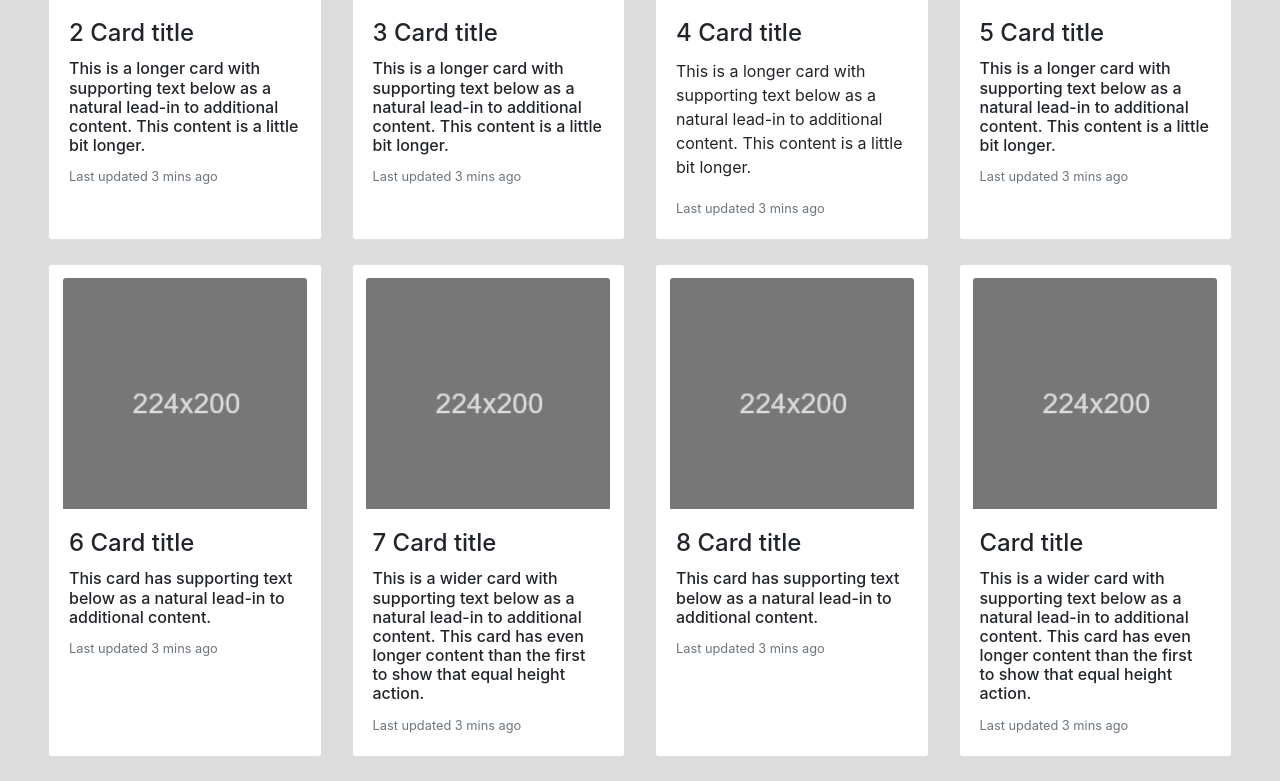
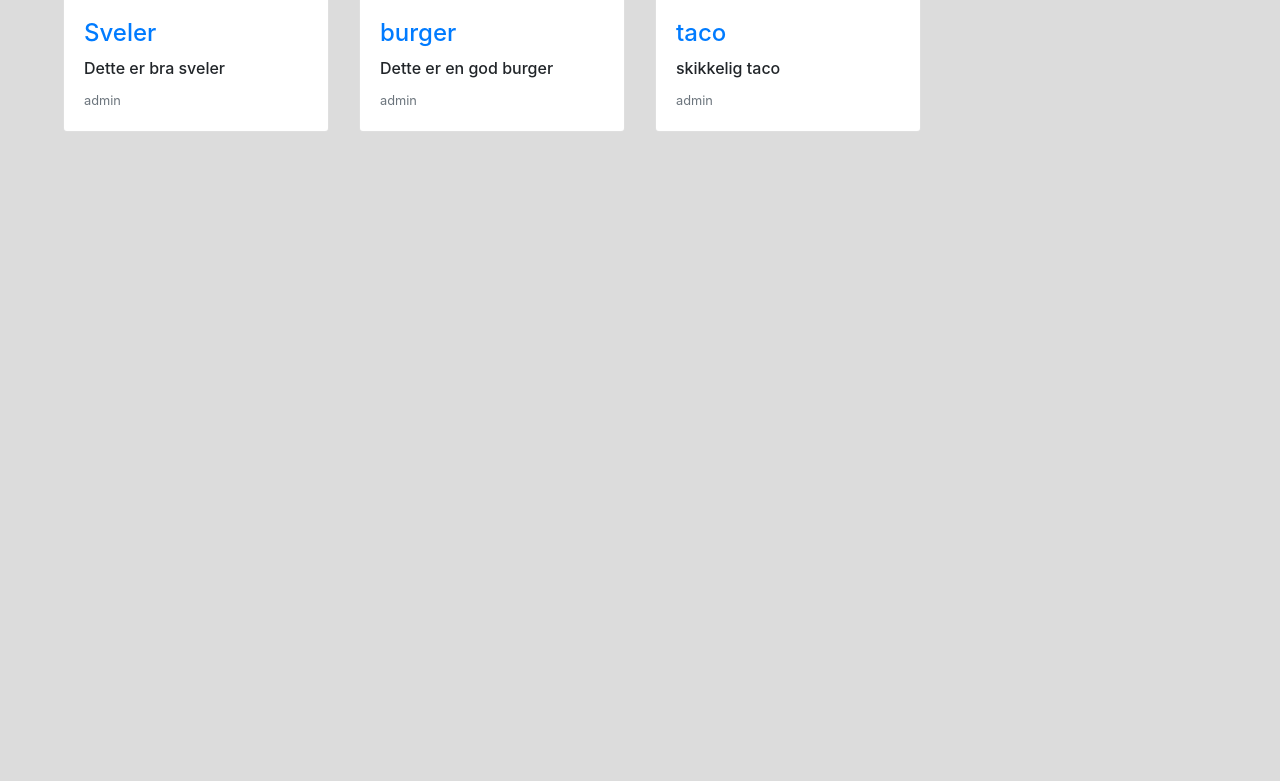
Before and after one commit to Zmrihawy/ProgramvareUtvikling, a Django app: page / in a window 1280 px wide. Shown: the part 911-1692 px from the top of the page. After the commit the page ends 1042 px from the top, so only its background shows below. Run offline with Django 3.2, Linux system fonts and the light colour scheme; data comes from the database, SQL or seed files in the repository; parts of the project's set-up code (start-up, migrations or seed data) failed here and were passed over; some libraries are stand-ins or nearby versions.

Commit message:
added container to all contribute htmls and fixed searchresults. added recipe list on browse page
added container to all contribute htmls to mage them look better and fixed searchresults so that showing amount of results and ingredient searched for didnt interfeer with the images. added recipe list on browse page that shows up in random order for each time

```diff
--- a/chefsApprentice/browse/templates/browse/browse.html
+++ b/chefsApprentice/browse/templates/browse/browse.html
@@ -27,84 +27,26 @@
         </div>
       </div>
 
-
+    <!-- shows recipes on frontpage in random sequence -->
     <div class="row mr-5 ml-5">
-        <div class="card-deck">
-
+        {% for recipe in recipes %}
+        <div class="col-md-3">
             <div class="card mb-4">
-                <img class="card-img-top img-fluid" src="{% static "browse/images/example.png" %}" alt="Card image cap">
+                <img class="card-img-top img-fluid" src="{{ recipe.image.url }}" alt="Card image cap">
                 <div class="card-body">
-                    <h4 class="card-title">2 Card title</h4>
-                    <h6 class="card-text">This is a longer card with supporting text below as a natural lead-in to additional content. This content is a little bit longer.</h6>
-                    <p class="card-text"><small class="text-muted">Last updated 3 mins ago</small></p>
-                </div>
-            </div>
-            <div class="w-100 d-none d-sm-block d-md-none"><!-- wrap every 2 on sm--></div>
-            <div class="card mb-4">
-                <img class="card-img-top img-fluid" src="{% static "browse/images/example.png" %}" alt="Card image cap">
-                <div class="card-body">
-                    <h4 class="card-title">3 Card title</h4>
-                    <h6 class="card-text">This is a longer card with supporting text below as a natural lead-in to additional content. This content is a little bit longer.</h6>
-                    <p class="card-text"><small class="text-muted">Last updated 3 mins ago</small></p>
-                </div>
-            </div>
-            <div class="w-100 d-none d-md-block d-lg-none"><!-- wrap every 3 on md--></div>
-            <div class="card mb-4">
-                <img class="card-img-top img-fluid" src="{% static "browse/images/example.png" %}" alt="Card image cap">
-                <div class="card-body">
-                    <h4 class="card-title">4 Card title</h4>
-                    <p class="card-text">This is a longer card with supporting text below as a natural lead-in to additional content. This content is a little bit longer.</p>
-                    <p class="card-text"><small class="text-muted">Last updated 3 mins ago</small></p>
-                </div>
-            </div>
-            <div class="w-100 d-none d-sm-block d-md-none"><!-- wrap every 2 on sm--></div>
-             <div class="w-100 d-none d-lg-block d-xl-none"><!-- wrap every 4 on lg--></div>
-            <div class="card mb-4">
-                <img class="card-img-top img-fluid" src="{% static "browse/images/example.png" %}" alt="Card image cap">
-                <div class="card-body">
-                    <h4 class="card-title">5 Card title</h4>
-                    <h6 class="card-text">This is a longer card with supporting text below as a natural lead-in to additional content. This content is a little bit longer.</h6>
-                    <p class="card-text"><small class="text-muted">Last updated 3 mins ago</small></p>
-                </div>
-            </div>
-            <div class="w-100 d-none d-xl-block"><!-- wrap every 5 on xl--></div>
-            <div class="card mb-4">
-                <img class="card-img-top img-fluid" src="{% static "browse/images/example.png" %}" alt="Card image cap">
-                <div class="card-body">
-                    <h4 class="card-title">6 Card title</h4>
-                    <h6 class="card-text">This card has supporting text below as a natural lead-in to additional content.</h6>
-                    <p class="card-text"><small class="text-muted">Last updated 3 mins ago</small></p>
-                </div>
-            </div>
-            <div class="w-100 d-none d-sm-block d-md-none"><!-- wrap every 2 on sm--></div>
-            <div class="w-100 d-none d-md-block d-lg-none"><!-- wrap every 3 on md--></div>
-            <div class="card mb-4">
-                <img class="card-img-top img-fluid" src="{% static "browse/images/example.png" %}" alt="Card image cap">
-                <div class="card-body">
-                    <h4 class="card-title">7 Card title</h4>
-                    <h6 class="card-text">This is a wider card with supporting text below as a natural lead-in to additional content. This card has even longer content than the first to show that equal height action.</h6>
-                    <p class="card-text"><small class="text-muted">Last updated 3 mins ago</small></p>
-                </div>
-            </div>
-            <div class="card mb-4">
-                <img class="card-img-top img-fluid" src="{% static "browse/images/example.png" %}" alt="Card image cap">
-                <div class="card-body">
-                    <h4 class="card-title">8 Card title</h4>
-                    <h6 class="card-text">This card has supporting text below as a natural lead-in to additional content.</h6>
-                    <p class="card-text"><small class="text-muted">Last updated 3 mins ago</small></p>
-                </div>
-            </div>
-            <div class="w-100 d-none d-sm-block d-md-none"><!-- wrap every 2 on sm--></div>
-            <div class="w-100 d-none d-lg-block d-xl-none"><!-- wrap every 4 on lg--></div>
-            <div class="card mb-4">
-                <img class="card-img-top img-fluid" src="{% static "browse/images/example.png" %}" alt="Card image cap">
-                <div class="card-body">
-                    <h4 class="card-title">Card title</h4>
-                    <h6 class="card-text">This is a wider card with supporting text below as a natural lead-in to additional content. This card has even longer content than the first to show that equal height action.</h6>
-                    <p class="card-text"><small class="text-muted">Last updated 3 mins ago</small></p>
+                    <h4 class="card-title"><a href="{% url 'recipe:recipe-detail' recipe.id %}">{{ recipe.name }}</a></h4>
+                    <h6 class="card-text">{{ recipe.description }}</h6>
+                    <p class="card-text"><small class="text-muted">{{ recipe.user }}</small></p>
                 </div>
             </div>
         </div>
+
+            <!-- if last column in row -->
+        {% if forloop.counter|divisibleby:"4" and not forloop.last %}
+            </div><div class="row mr-5 ml-5">
+        {% endif %}
+
+        {% endfor %}
 
     </div>
 
--- a/chefsApprentice/browse/templates/browse/searchresults.html
+++ b/chefsApprentice/browse/templates/browse/searchresults.html
@@ -5,12 +5,11 @@
     <div class="row">
     <!-- This displays how many recipes there exists from the search query
     has to be fixed since it messes with the card-img-->
-    <!--<div class="row">
             {% if ingredient == '' %}
                 <h2>Found {{ recipes|length }} recipe(s) with anything as an ingredient: </h2>
             {% else %}
                 <h2>Found {{ recipes|length }} recipe(s) with {{ ingredient }} as an ingredient: </h2>
-            {% endif %}-->
+            {% endif %}
 
 
         </div><div class="row">
--- a/chefsApprentice/browse/views.py
+++ b/chefsApprentice/browse/views.py
@@ -6,7 +6,14 @@ from django.db.models import Q
 # Create your views here.
 
 def browse(request):
-    return render(request, 'browse/browse.html')
+    # added functionality to show all recipes in random sequence
+    recipes_rand = list(Recipe.objects.all())
+    from random import shuffle
+    shuffle(recipes_rand)
+    context = {
+        'recipes': recipes_rand,
+    }
+    return render(request, 'browse/browse.html', context)
 
 def browsepage(request):
     context = {
--- a/chefsApprentice/recipe/templates/recipe/add_ingredient.html
+++ b/chefsApprentice/recipe/templates/recipe/add_ingredient.html
@@ -1,6 +1,7 @@
 {% extends 'base.html' %}
 {% load static %}
 {% block content %}
+<div class="container">
     <h1>Add a new ingredient</h1>
 
     <form method="post">
--- a/chefsApprentice/recipe/templates/recipe/add_recipe.html
+++ b/chefsApprentice/recipe/templates/recipe/add_recipe.html
@@ -1,6 +1,7 @@
 {% extends 'base.html' %}
 {% load static %}
 {% block content %}
+<div class="container">
     <h1>Add a new recipe</h1>
 
 <!--<form>
```
Also changed, not shown: chefsApprentice/recipe/templates/recipe/contribute.html (+5 -5 lines).
